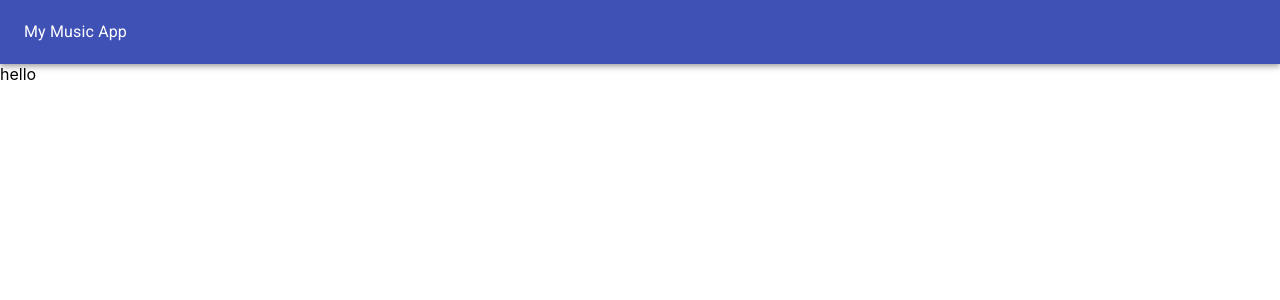
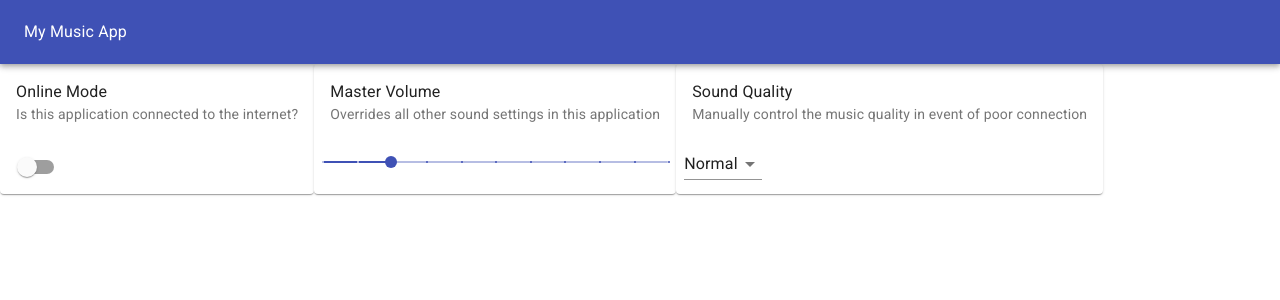
Before and after one commit to Shelby-Jean/JS411-MusicApp, a React (Create React App) app: page / in a window 1280 px wide. Both pictures are taken after a click on the button "LOGIN". Shown: the top 300 px of the page. Built offline with nearby package versions, Linux system fonts and the light colour scheme.

Commit message:
dashboard cards started

```diff
--- a/src/App.css
+++ b/src/App.css
@@ -9,8 +9,6 @@
   flex-direction: column;
 }
 
-.button {
-  color: white;
-  background-color: #3F51B5;
-  margin-top: 10px;
+.cards-container {
+  display: flex;
 }
--- a/src/App.js
+++ b/src/App.js
@@ -24,7 +24,7 @@ class App extends React.Component {
         {this.state.loggedIn ? <Dashboard /> : (
          <div className="form-container">
           <form className="login-form">
-            <TextField id="standard-basic" label="Username" required />
+            <TextField id="standard-basic" label="Username" required={true} isRequired="true" />
             <TextField id="standard-basic" label="Password" type="password" required />
             <br/>
             <Button variant="contained" color="primary" onClick={this.login}>LOGIN</Button>
--- a/src/components/Dashboard.js
+++ b/src/components/Dashboard.js
@@ -1,12 +1,71 @@
 import React from 'react';
-import { Cards, CardContent, CardActions } from '@material-ui/core';
+import { Card, CardContent, CardActions, Typography, Switch, Slider, Select, MenuItem } from '@material-ui/core';
 
-const Dashboard = () => {
-  return (
-    <div>
-      hello
-    </div>
-  )
+class Dashboard extends React.Component {
+  state = {
+    online: true,
+    volume: 20,
+    quality: 2,
+    notifications: []
+  }
+
+  handleChange = (event) => {
+    this.setState({
+      [event.target.name]: event.target.name === "online" ? !this.state.online : event.target.value
+    })
+  }
+
+  render() {
+    return (
+      <div className="cards-container">
+        <Card>
+          <CardContent>
+            <Typography component="h4">
+              Online Mode
+            </Typography>
+            <Typography variant="body2" color="textSecondary" component="p">
+              Is this application connected to the internet?
+            </Typography>
+          </CardContent>
+          <CardActions>
+            <Switch value={this.state.online} onChange={this.handleChange} />
+          </CardActions>
+        </Card>
+
+        <Card>
+          <CardContent>
+            <Typography component="h4">
+            Master Volume
+            </Typography>
+            <Typography variant="body2" color="textSecondary" component="p">
+              Overrides all other sound settings in this application
+            </Typography>
+          </CardContent>
+          <CardActions>
+            <Slider marks={true} step="10" mix="0" max="100" value={this.state.volume} onChange={this.handleChange} />
+          </CardActions>
+        </Card>
+
+        <Card>
+          <CardContent>
+            <Typography component="h4">
+              Sound Quality
+            </Typography>
+            <Typography variant="body2" color="textSecondary" component="p">
+              Manually control the music quality in event of poor connection
+            </Typography>
+          </CardContent>
+          <CardActions>
+            <Select value={this.state.quality} onChange ={this.handleChange}>
+              <MenuItem value={1}>Low</MenuItem>
+              <MenuItem value={2}>Normal</MenuItem>
+              <MenuItem value={3}>High</MenuItem>
+            </Select>
+          </CardActions>
+        </Card>
+      </div>
+    )
+  }
 }
 
 export default Dashboard;
```
Also changed, not shown: src/logo.svg (deleted).
